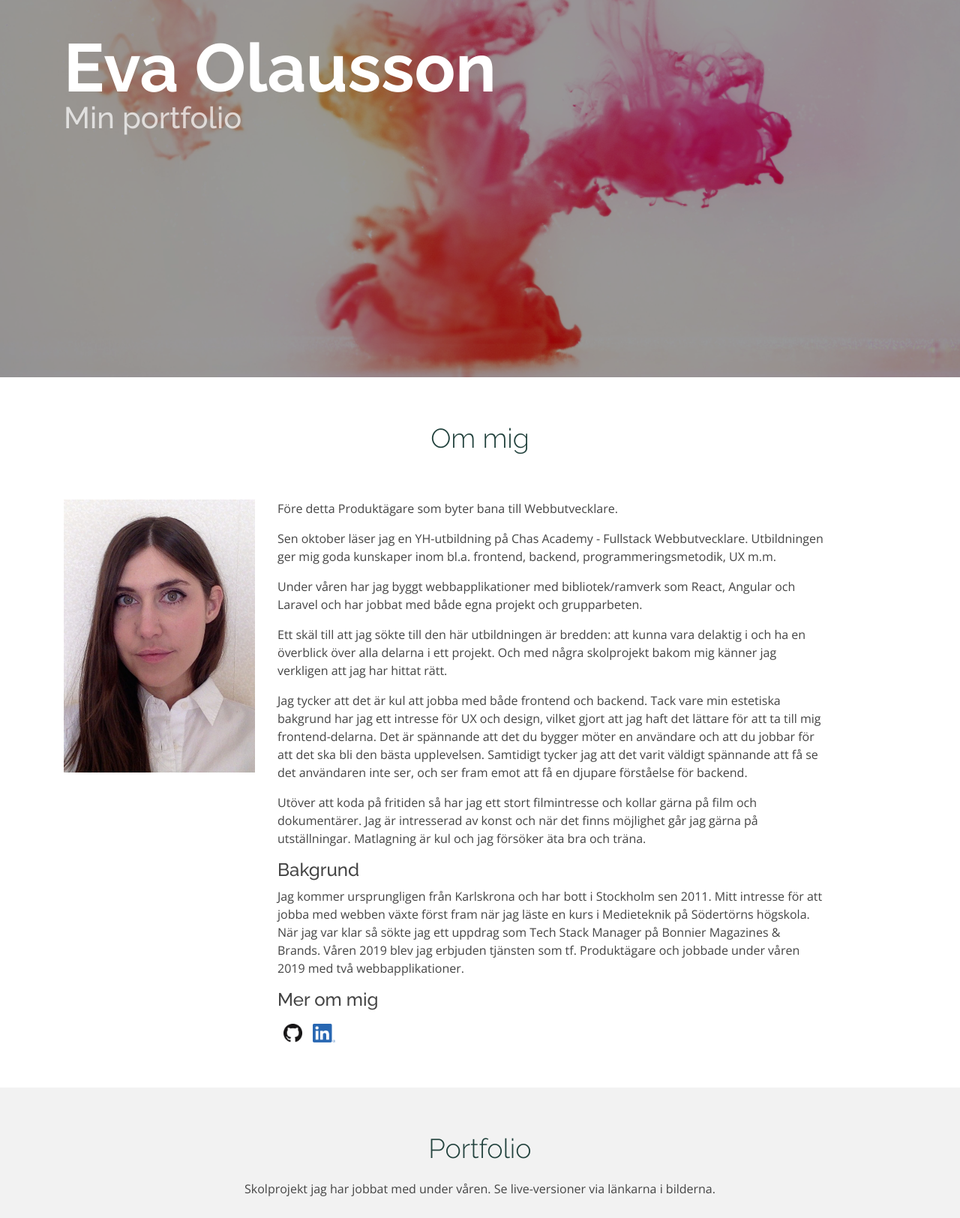
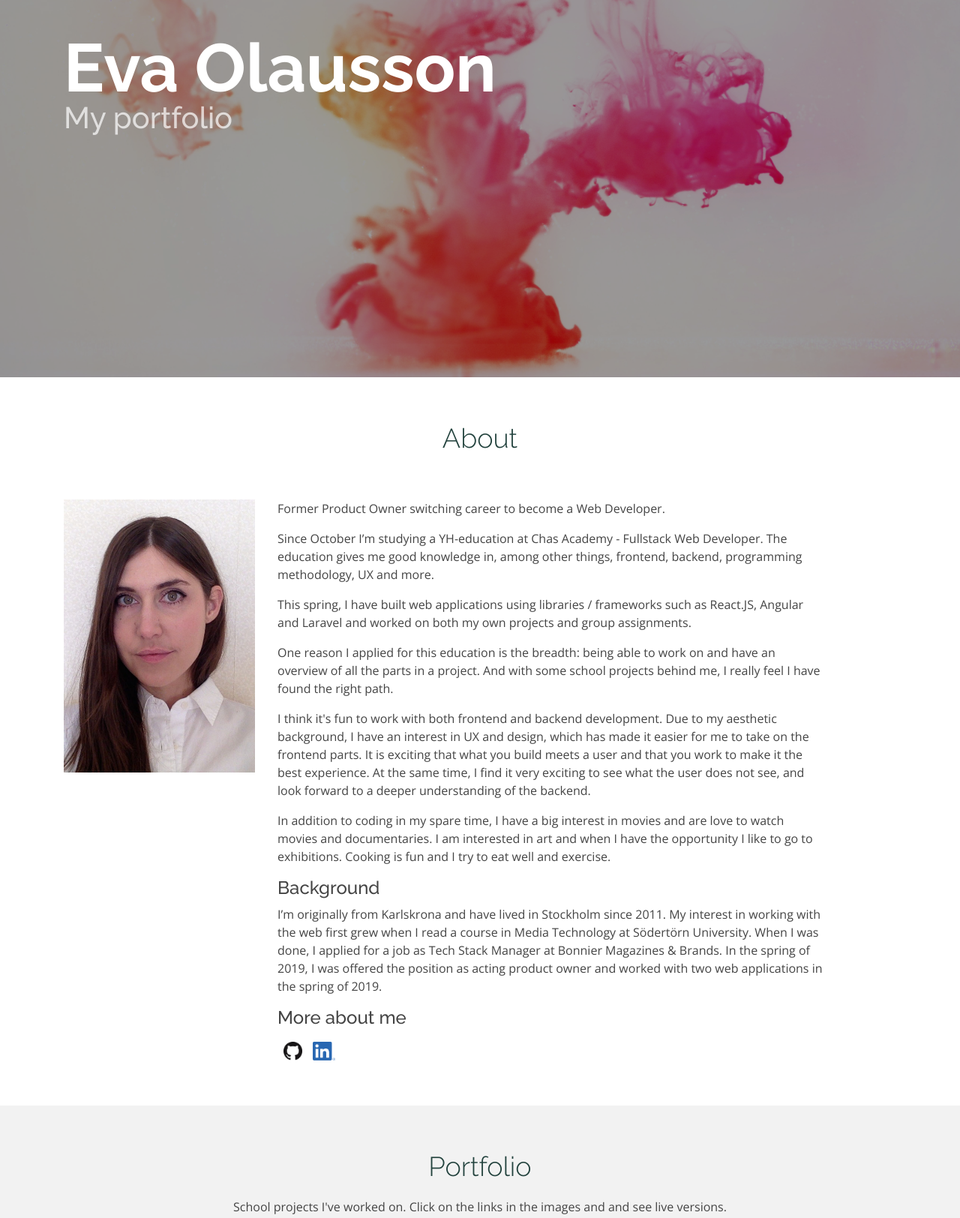
Before and after one commit to eva-olausson/eva-olausson.github.io, a plain HTML site: page index.html in a window 1280 px wide. Shown: the part 297-1921 px from the top of the page at 75% size. Drawn offline with nearby package versions, Linux system fonts and the light colour scheme; files whose address does not match are found by name.

Commit message:
Content change

```diff
--- a/index.html
+++ b/index.html
@@ -52,9 +52,9 @@
             <nav class="nav-menu d-none d-lg-block">
                 <ul>
                     <li class="active"><a href="#hero">Hem</a></li>
-                    <li><a href="#about">Om mig</a></li>
+                    <li><a href="#about">About</a></li>
                     <li><a href="#portfolio">Portfolio</a></li>
-                    <li><a href="#contact">Kontakt</a></li>
+                    <li><a href="#contact">Contact</a></li>
 
                 </ul>
             </nav>
@@ -68,7 +68,7 @@
     <section id="hero" class="d-flex flex-column justify-content-center align-items-center">
         <div class="container text-center text-md-left" data-aos="fade-up">
             <h1>Eva Olausson</h1>
-            <h2>Min portfolio</h2>
+            <h2>My portfolio</h2>
 
             <!--
             <a href="#about" class="btn-get-started scrollto">Läs mer</a>
@@ -87,7 +87,7 @@
             <div class="container">
 
                 <div class="section-title" data-aos="fade-up">
-                    <h2>Om mig</h2>
+                    <h2>About</h2>
                 </div>
 
                 <div class="row portfolio-container" data-aos="fade-up">
@@ -103,28 +103,27 @@
 
                     <div class="col-lg-8 col-md-10 portfolio-item filter-app">
 
-                        <p data-aos="fade-up">Före detta Produktägare som byter bana till Webbutvecklare.</p>
-                        <p data-aos="fade-up">Sen oktober läser jag en YH-utbildning på Chas Academy - Fullstack Webbutvecklare. Utbildningen ger mig goda kunskaper inom bl.a. frontend, backend, programmeringsmetodik, UX m.m.
-                            <p data-aos="fade-up">Under våren har jag byggt webbapplikationer med bibliotek/ramverk som React, Angular och Laravel och har jobbat med både egna projekt och grupparbeten.
+                        <p data-aos="fade-up">Former Product Owner switching career to become a Web Developer.</p>
+                        <p data-aos="fade-up">Since October I’m studying a YH-education at Chas Academy - Fullstack Web Developer. The education gives me good knowledge in, among other things, frontend, backend, programming methodology, UX and more.
+                            <p data-aos="fade-up">This spring, I have built web applications using libraries / frameworks such as React.JS, Angular and Laravel and worked on both my own projects and group assignments.
                             </p>
                             <div data-aos="fade-up">
-                                <p>Ett skäl till att jag sökte till den här utbildningen är bredden: att kunna vara delaktig i och ha en överblick över alla delarna i ett projekt. Och med några skolprojekt bakom mig känner jag verkligen att jag har hittat
-                                    rätt.
+                                <p>One reason I applied for this education is the breadth: being able to work on and have an overview of all the parts in a project. And with some school projects behind me, I really feel I have found the right path.
 
-                                    <p>Jag tycker att det är kul att jobba med både frontend och backend. Tack vare min estetiska bakgrund har jag ett intresse för UX och design, vilket gjort att jag haft det lättare för att ta till mig frontend-delarna.
-                                        Det är spännande att det du bygger möter en användare och att du jobbar för att det ska bli den bästa upplevelsen. Samtidigt tycker jag att det varit väldigt spännande att få se det användaren inte ser, och ser
-                                        fram emot att få en djupare förståelse för backend. </p>
-
-                                    <p>Utöver att koda på fritiden så har jag ett stort filmintresse och kollar gärna på film och dokumentärer. Jag är intresserad av konst och när det finns möjlighet går jag gärna på utställningar. Matlagning är kul och
-                                        jag försöker äta bra och träna.</p>
-
-                                    <h4>Bakgrund</h4>
-
-                                    <p>Jag kommer ursprungligen från Karlskrona och har bott i Stockholm sen 2011. Mitt intresse för att jobba med webben växte först fram när jag läste en kurs i Medieteknik på Södertörns högskola. När jag var klar så sökte
-                                        jag ett uppdrag som Tech Stack Manager på Bonnier Magazines & Brands. Våren 2019 blev jag erbjuden tjänsten som tf. Produktägare och jobbade under våren 2019 med två webbapplikationer.
+                                    <p>I think it's fun to work with both frontend and backend development. Due to my aesthetic background, I have an interest in UX and design, which has made it easier for me to take on the frontend parts. It is exciting
+                                        that what you build meets a user and that you work to make it the best experience. At the same time, I find it very exciting to see what the user does not see, and look forward to a deeper understanding of the backend.
                                     </p>
 
-                                    <h4>Mer om mig</h4>
+                                    <p> In addition to coding in my spare time, I have a big interest in movies and are love to watch movies and documentaries. I am interested in art and when I have the opportunity I like to go to exhibitions. Cooking is
+                                        fun and I try to eat well and exercise.</p>
+
+                                    <h4>Background</h4>
+
+                                    <p>I’m originally from Karlskrona and have lived in Stockholm since 2011. My interest in working with the web first grew when I read a course in Media Technology at Södertörn University. When I was done, I applied for
+                                        a job as Tech Stack Manager at Bonnier Magazines & Brands. In the spring of 2019, I was offered the position as acting product owner and worked with two web applications in the spring of 2019.
+                                    </p>
+
+                                    <h4>More about me</h4>
 
                                     <div class="icon-box">
 
@@ -150,7 +149,7 @@
 
                 <div class="section-title" data-aos="fade-up">
                     <h2>Portfolio</h2>
-                    <p>Skolprojekt jag har jobbat med under våren. Se live-versioner via länkarna i bilderna.</p>
+                    <p>School projects I've worked on. Click on the links in the images and and see live versions.</p>
                 </div>
 
                 <div class="row portfolio-container" data-aos="fade-up">
@@ -162,9 +161,9 @@
                             <img src="assets/img/portfolio/movie-app.png" class="img-fluid" alt="">
                             <div class="portfolio-info">
                                 <h4>MovieApp</h4>
-                                <p>Angular-applikation, byggd i TypeScript med The Movie Database API. Layout byggd med Bootstrap.
+                                <p>Angular application, built in TypeScript with The Movie Database API. Layout built with Bootstrap.
                                 </p>
-                                <p>Eget projekt.</p>
+                                <p>My own project.</p>
                                 <div class="portfolio-links">
                                     <a href="assets/img/portfolio/movie-app.png" data-gall="portfolioGallery" class="venobox" title="movieapp"><i class="bx bx-plus"></i></a>
                                     <a href="https://www.eva.olausson.chas.academy/movieapp/" title="More Details"><i
@@ -181,8 +180,8 @@
                             <img src="assets/img/portfolio/weatherapp.png" class="img-fluid" alt="">
                             <div class="portfolio-info">
                                 <h4>Weatherapp</h4>
-                                <p>React-applikation byggd i JavaScript med OpenWeather-API.</p>
-                                <p>Grupp-arbete</p>
+                                <p>React application built in JavaScript with OpenWeather API.</p>
+                                <p>Group assignment</p>
                                 <div class="portfolio-links">
                                     <a href="assets/img/portfolio/weatherapp.png" data-gall="portfolioGallery" class="venobox" title="weatherapp"><i class="bx bx-plus"></i></a>
                                     <a href="https://www.eva.olausson.chas.academy/weatherapp/" title="More Details"><i
@@ -200,11 +199,12 @@
                             <img src="assets/img/portfolio/spaceshipstore.png" class="img-fluid" alt="">
                             <div class="portfolio-info">
                                 <h4>Spaceshipstore</h4>
-                                <p>En Laravel-applikation med OpenWeather-api.</p>
-                                <p>Grupparbete</p>
+                                <p>A Laravel application with OpenWeather api.</p>
+                                <p>Group assignment</p>
                                 <div class="portfolio-links">
                                     <a href="assets/img/portfolio/spaceshipstore.png" data-gall="portfolioGallery" class="venobox" title="weatherapp"><i class="bx bx-plus"></i></a>
-                                    <a href="https://spaceshipstore.herokuapp.com/" title="More Details"><i class="bx bx-link"></i></a>
+                                    <a href="https://spaceshipstore.herokuapp.com/" title="More Details"><i
+                                            class="bx bx-link"></i></a>
                                 </div>
                             </div>
                         </div>
@@ -213,24 +213,24 @@
                         <div class="portfolio-wrap">
                             <img src="assets/img/portfolio/myh-redesign.png" class="img-fluid" alt="">
                             <div class="portfolio-info">
-                                <h4>Redesign MYH</h4>
-                                <p>En redesign av MYH:s hemsida, HTML och CSS.</p>
-                                <p>Grupparbete</p>
+                                <h4>Redesign-project</h4>
+                                <p>A redesign of MYH's website, HTML and SASS/CSS</p>
+                                <p>Group assignment</p>
                                 <div class="portfolio-links">
                                     <a href="assets/img/portfolio/myh-redesign.png" data-gall="portfolioGallery" class="venobox" title="weatherapp"><i class="bx bx-plus"></i></a>
-                                    <a href="https://www.eva.olausson.chas.academy/mhy-redesign" title="More Details"><i class="bx bx-link"></i></a>
+                                    <a href="https://www.eva.olausson.chas.academy/mhy-redesign" title="More Details"><i
+                                            class="bx bx-link"></i></a>
                                 </div>
                             </div>
                         </div>
                     </div>
-
                     <div class="col-lg-4 col-md-8 portfolio-item filter-app">
                         <div class="portfolio-wrap">
                             <img src="assets/img/portfolio/sthlmraw.png" class="img-fluid" alt="">
                             <div class="portfolio-info">
                                 <h4>Raw Bakery Sthlm</h4>
-                                <p>One-page webbsida för ett fiktivt café, HTML och CSS.</p>
-                                <p>Eget projekt</p>
+                                <p>One-page website for a fictional café, HTML and CSS.</p>
+                                <p>My own project</p>
                                 <div class="portfolio-links">
                                     <a href="assets/img/portfolio/sthlmraw.png" data-gall="portfolioGallery" class="venobox" title="weatherapp"><i class="bx bx-plus"></i></a>
                                     <a href="https://www.eva.olausson.chas.academy/u01-static-website/" title="More Details"><i class="bx bx-link"></i></a>
@@ -249,7 +249,7 @@
             <div class="container">
 
                 <div class="section-title" data-aos="fade-up">
-                    <h2>Kontakt</h2>
+                    <h2>Contact</h2>
                 </div>
 
                 <div class="contact-container" data-aos="fade-up">
@@ -265,7 +265,7 @@
                     <div class="info">
                         <div class="phone mt-4">
                             <i class="icofont-phone"></i>
-                            <h4>Tel:</h4>
+                            <h4>Phone:</h4>
                             <p>0761885917</p>
                         </div>
         </section>
```
Also changed, not shown: assets/img/portfolio/rawbake.png (added).
